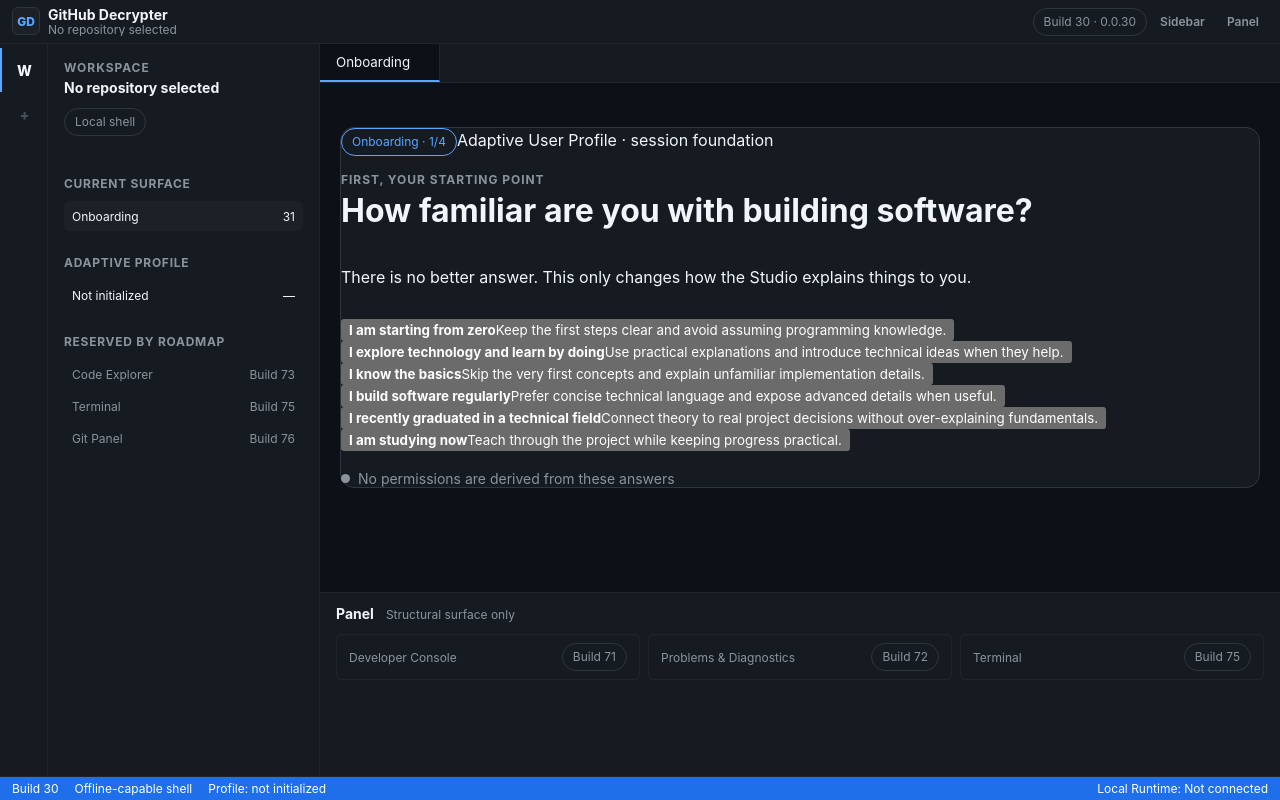
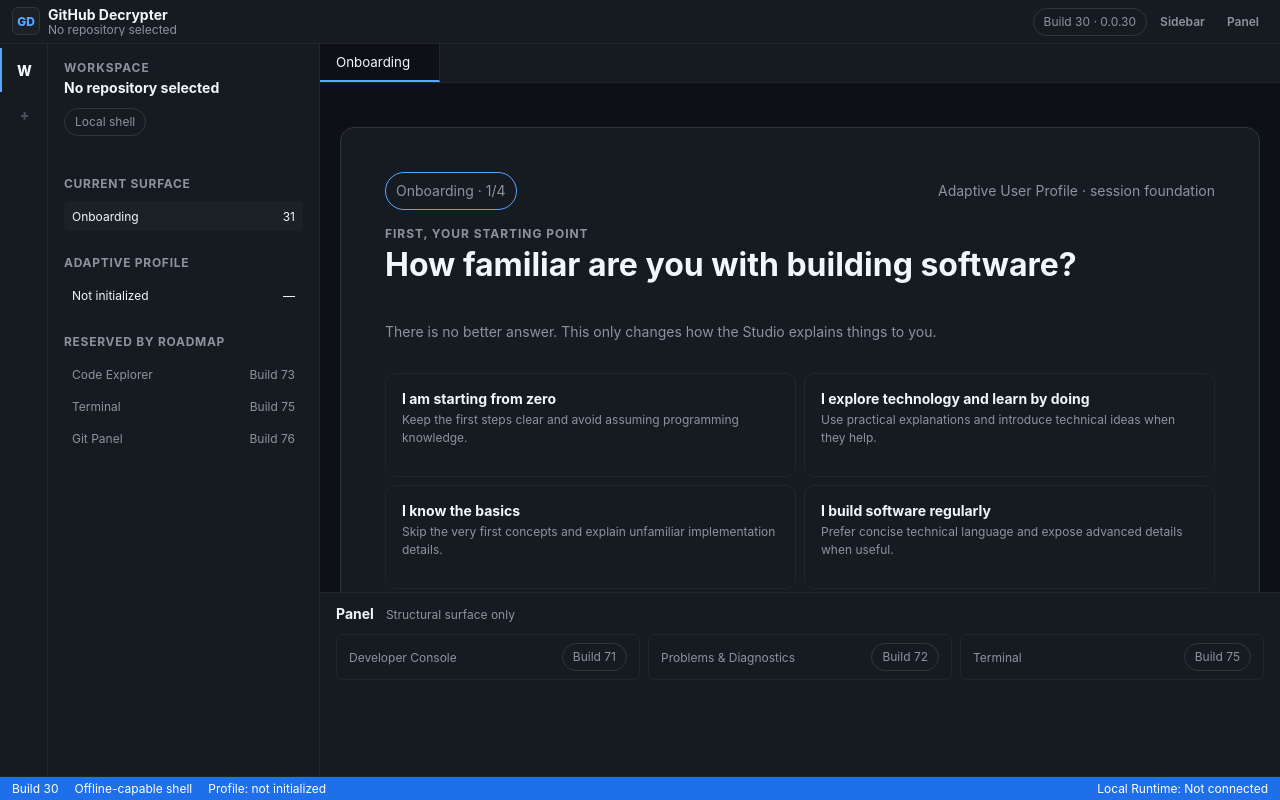
Before and after one commit to rhashiki/github-decrypter, a React (Vite) app in the folder apps/studio/: page / in a window 1280 px wide. Built offline with nearby package versions, Linux system fonts and the light colour scheme.

Commit message:
feat(build31): style onboarding and profile summary

```diff
--- a/apps/studio/src/styles.css
+++ b/apps/studio/src/styles.css
@@ -193,6 +193,86 @@ a { color: var(--gd-color-accent); }
 .studio-context-card { padding: var(--gd-space-xl); }
 .studio-context-card h2 { margin-bottom: 0; font-size: var(--gd-font-size-lg); }
 
+.studio-onboarding {
+  padding: clamp(var(--gd-space-lg), 4vw, var(--gd-space-xxxl));
+}
+
+.studio-onboarding-progress,
+.studio-onboarding-footer {
+  display: flex;
+  align-items: center;
+  justify-content: space-between;
+  gap: var(--gd-space-md);
+  flex-wrap: wrap;
+}
+
+.studio-onboarding-progress > span,
+.studio-onboarding-helper {
+  color: var(--gd-color-text-muted);
+  font-size: var(--gd-font-size-sm);
+  line-height: var(--gd-line-body);
+}
+
+.studio-onboarding-options {
+  display: grid;
+  grid-template-columns: repeat(2, minmax(0, 1fr));
+  gap: var(--gd-space-sm);
+}
+
+.studio-onboarding-option {
+  min-height: 104px;
+  display: grid;
+  align-content: start;
+  gap: var(--gd-space-xs);
+  padding: var(--gd-space-lg);
+  border: 1px solid var(--gd-color-border-subtle);
+  border-radius: var(--gd-radius-md);
+  background: var(--gd-color-surface);
+  color: var(--gd-color-text);
+  cursor: pointer;
+  text-align: left;
+}
+
+.studio-onboarding-option:hover,
+.studio-onboarding-option[data-selected="true"] {
+  border-color: var(--gd-color-accent);
+  background: var(--gd-color-surface-raised);
+}
+
+.studio-onboarding-option:focus-visible {
+  outline: 0;
+  box-shadow: var(--gd-shadow-focus);
+}
+
+.studio-onboarding-option strong { font-size: var(--gd-font-size-sm); }
+.studio-onboarding-option span {
+  color: var(--gd-color-text-muted);
+  font-size: var(--gd-font-size-xs);
+  line-height: var(--gd-line-body);
+}
+
+.studio-profile-summary {
+  display: grid;
+  grid-template-columns: repeat(3, minmax(0, 1fr));
+  gap: var(--gd-space-sm);
+}
+
+.studio-profile-summary > div {
+  display: grid;
+  gap: var(--gd-space-xs);
+  padding: var(--gd-space-md);
+  border: 1px solid var(--gd-color-border-subtle);
+  border-radius: var(--gd-radius-sm);
+  background: var(--gd-color-surface);
+}
+
+.studio-profile-summary span {
+  color: var(--gd-color-text-muted);
+  font-size: var(--gd-font-size-xs);
+}
+
+.studio-profile-summary strong { font-size: var(--gd-font-size-sm); }
+
 .studio-panel { padding: var(--gd-space-md) var(--gd-space-lg); }
 .studio-panel-heading {
   display: flex;
@@ -231,7 +311,12 @@ a { color: var(--gd-color-accent); }
 
 @media (max-width: 900px) {
   .studio-layout-actions .gd-badge { display: none; }
-  .studio-reserved-grid { grid-template-columns: 1fr; }
+  .studio-reserved-grid,
+  .studio-profile-summary { grid-template-columns: 1fr; }
+}
+
+@media (max-width: 700px) {
+  .studio-onboarding-options { grid-template-columns: 1fr; }
 }
 
 @media (max-width: 600px) {
```
